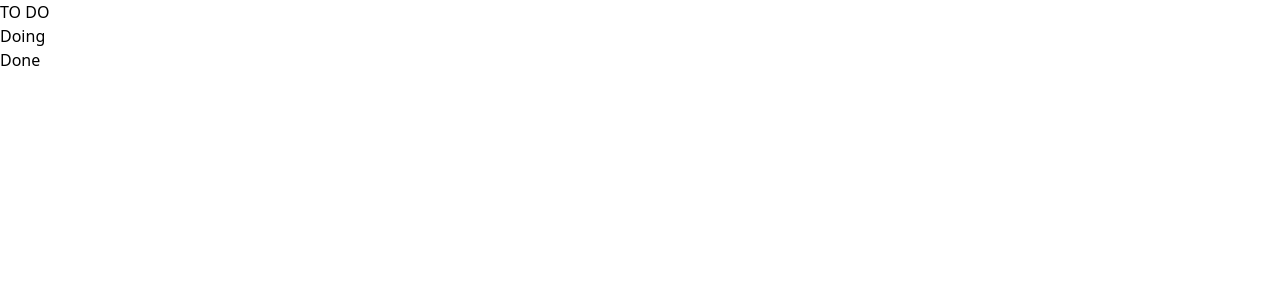
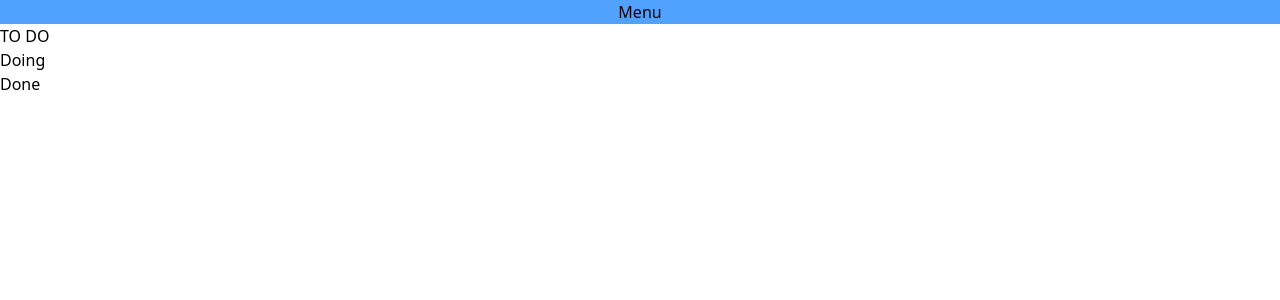
Before and after one commit to Levirroh/learning_react_node, a React (Vite) app in the folder to-do-list/: page /menu in a window 1280 px wide. Shown: the top 300 px of the page. Built offline with nearby package versions, Linux system fonts and the light colour scheme.

Commit message:
update: added prop to header

```diff
--- a/to-do-list/src/Pages/App.jsx
+++ b/to-do-list/src/Pages/App.jsx
@@ -34,10 +34,10 @@ function App() {
   }, [setTasks])
 
   return (
-    <div className="App">
-      <Header />
+    <section>
+      <Header title="Menu"/>
       <Tasks tasks={tasks}/>
-    </div>
+    </section>
   );
 }
 
```
